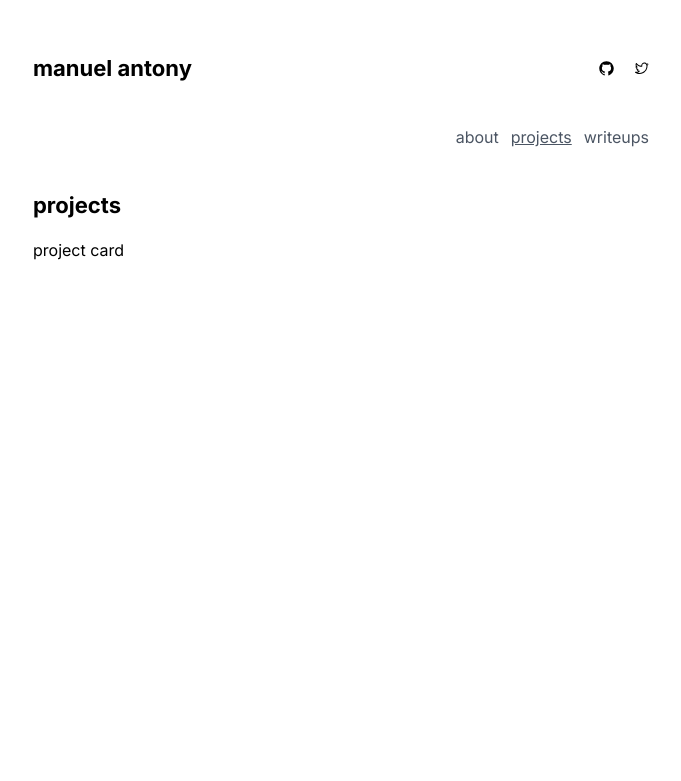
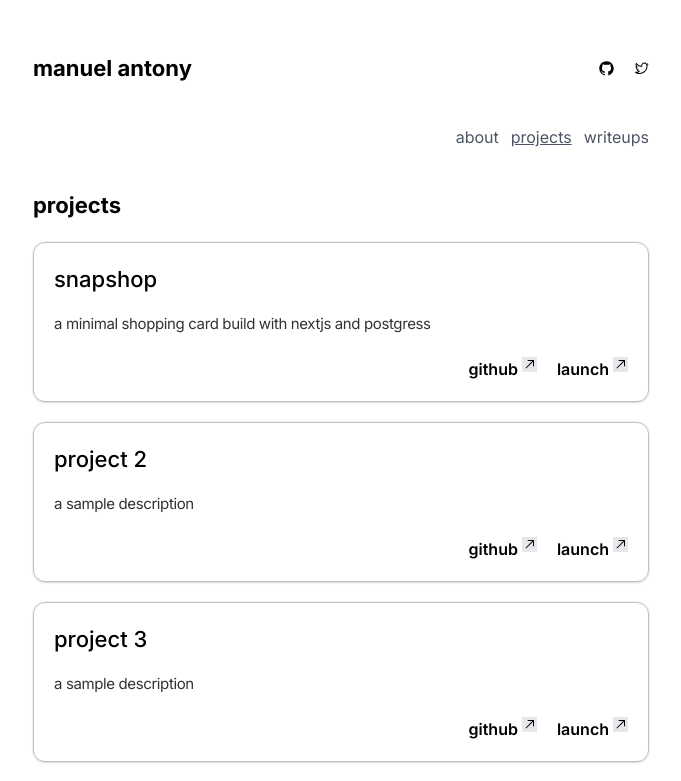
Before and after one commit to manuelxantony/portfolio, a Next.js app: page /projects in a window 1280 px wide. Shown: the top 781 px of the page, without its empty margins (299-980 px from the left). Built offline with nearby package versions, Linux system fonts and the light colour scheme.

Commit message:
aded productcard

```diff
--- /dev/null
+++ b/components/cards/projectCard.tsx
@@ -0,0 +1,31 @@
+import { ArrowTopRightIcon } from '@radix-ui/react-icons';
+
+export default function ProjectCard({
+  title,
+  description,
+}: {
+  title: string;
+  description: string;
+}) {
+  return (
+    <div className="w-full border border-1 border-[#a4a7a6b7] rounded-xl p-5 h-40 shadow-[0px_2px_3px_-1px_rgba(0,0,0,0.1),0px_1px_0px_0px_rgba(25,28,33,0.01),0px_0px_0px_1px_rgba(25,28,33,0.05)]">
+      <div className="h-full flex flex-col justify-between select-none ">
+        <div className="flex flex-col gap-4">
+          <h3 className="font-medium">{title}</h3>
+          <article>{description}</article>
+        </div>
+        <div className="flex gap-5 justify-end">
+          <button className="flex flex-row gap-1">
+            <div className="font-semibold ">github</div>
+            <ArrowTopRightIcon className="flex justify-end bg-gray-200" />
+          </button>
+
+          <button className="flex flex-row gap-1">
+            <div className="font-semibold ">launch</div>
+            <ArrowTopRightIcon className="flex justify-end bg-gray-200" />
+          </button>
+        </div>
+      </div>
+    </div>
+  );
+}
--- a/components/projects.tsx
+++ b/components/projects.tsx
@@ -1,8 +1,52 @@
+import ProjectCard from '@/components/cards/projectCard';
+
 export default function Projects() {
+  const projects = [
+    {
+      id: 1,
+      title: 'snapshop',
+      description: 'a minimal shopping card build with nextjs and postgress',
+      github: 'https://github.com/manuelxantony/snapshop',
+      url: 'https://snapshopz.vercel.app/',
+    },
+    {
+      id: 2,
+      title: 'project 2',
+      description: 'a sample description',
+      github: '',
+      url: '',
+    },
+    {
+      id: 3,
+      title: 'project 3',
+      description: 'a sample description',
+      github: '',
+      url: '',
+    },
+    {
+      id: 4,
+      title: 'project 4',
+      description: 'a sample description',
+      github: '',
+      url: '',
+    },
+  ];
+
   return (
     <div className="mt-5 md:mt-10">
       <h3 className="font-bold">projects</h3>
-      <div className="mt-4 ">project card</div>
+      <div className="mt-4 ">
+        {projects.map((project) => {
+          return (
+            <div key={project.id} className="mt-5">
+              <ProjectCard
+                title={project.title}
+                description={project.description}
+              />
+            </div>
+          );
+        })}
+      </div>
     </div>
   );
 }
```
